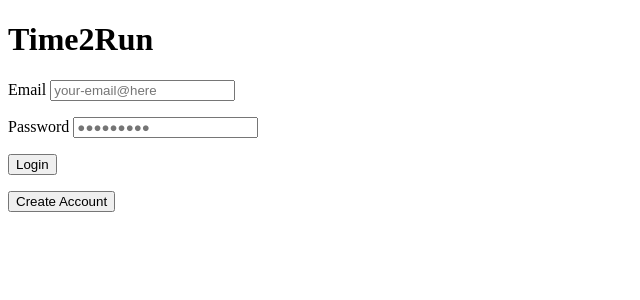
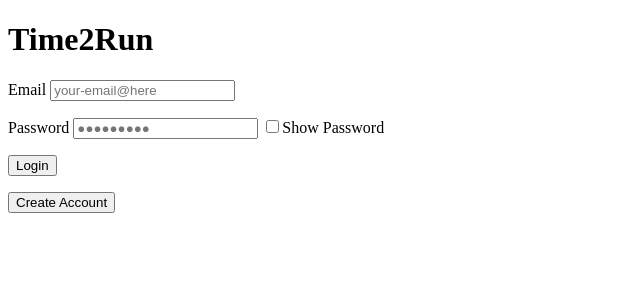
Before and after one commit to roadrunnerinthesun/Time2Run, a Flask app: page / in a window 1280 px wide. Shown: the part 26-326 px from the top of the page, without its empty margins (0-640 px from the left). Run offline with Flask 2, Linux system fonts and the light colour scheme.

Commit message:
login page password

```diff
--- a/templates/login.html
+++ b/templates/login.html
@@ -8,7 +8,8 @@
         <p>
           Email <input type="text" placeholder="your-email@here" required name="email">
         </p><p>
-          Password <input type="password" placeholder="●●●●●●●●●" required name="password">
+          Password <input id="password" type="password" placeholder="●●●●●●●●●" required name="password">
+          <input type="checkbox" onclick="showPassword()">Show Password
         </p>
         <button type="submit">Login</button>
     </form>
@@ -17,4 +18,8 @@
         <button type="submit">Create Account</button>
     </form>
 </div>
+
+
+<script src="/static/js/login_show_password.js"></script>
+
 {% endblock %}
```
